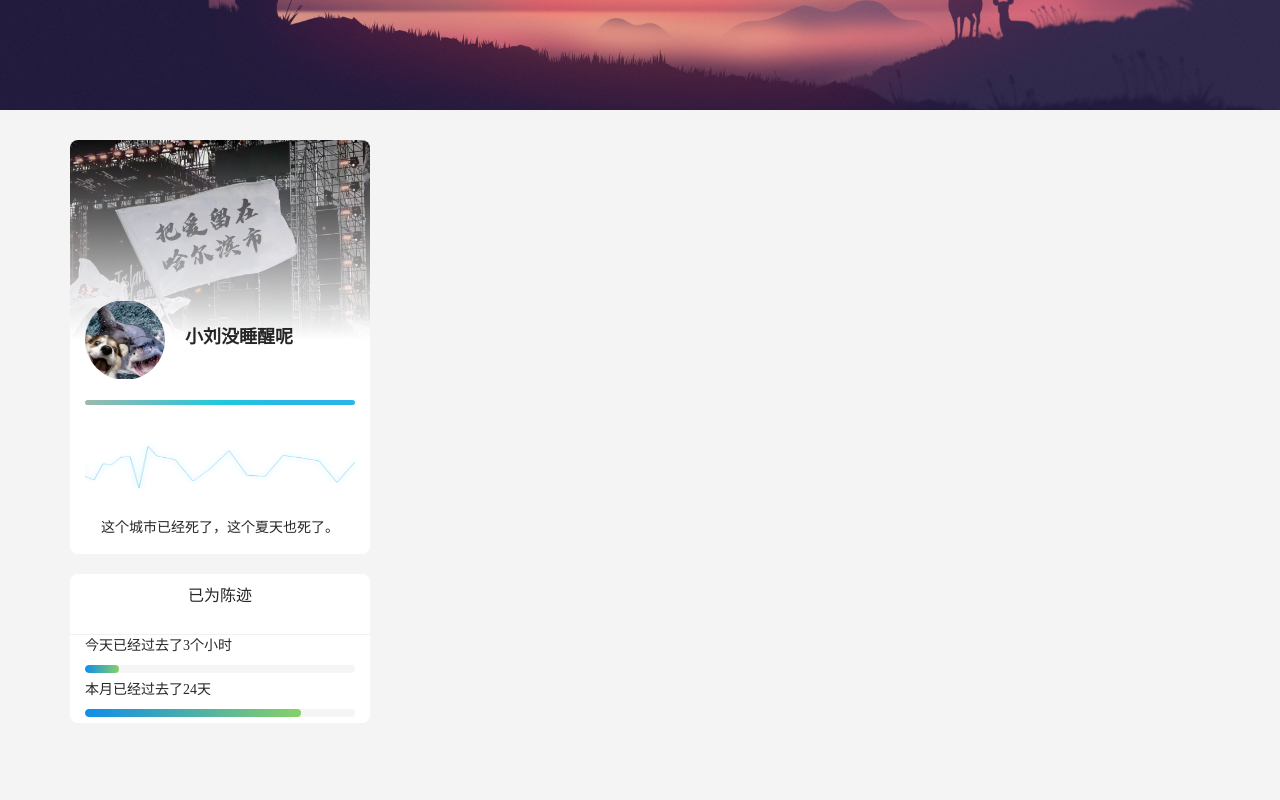
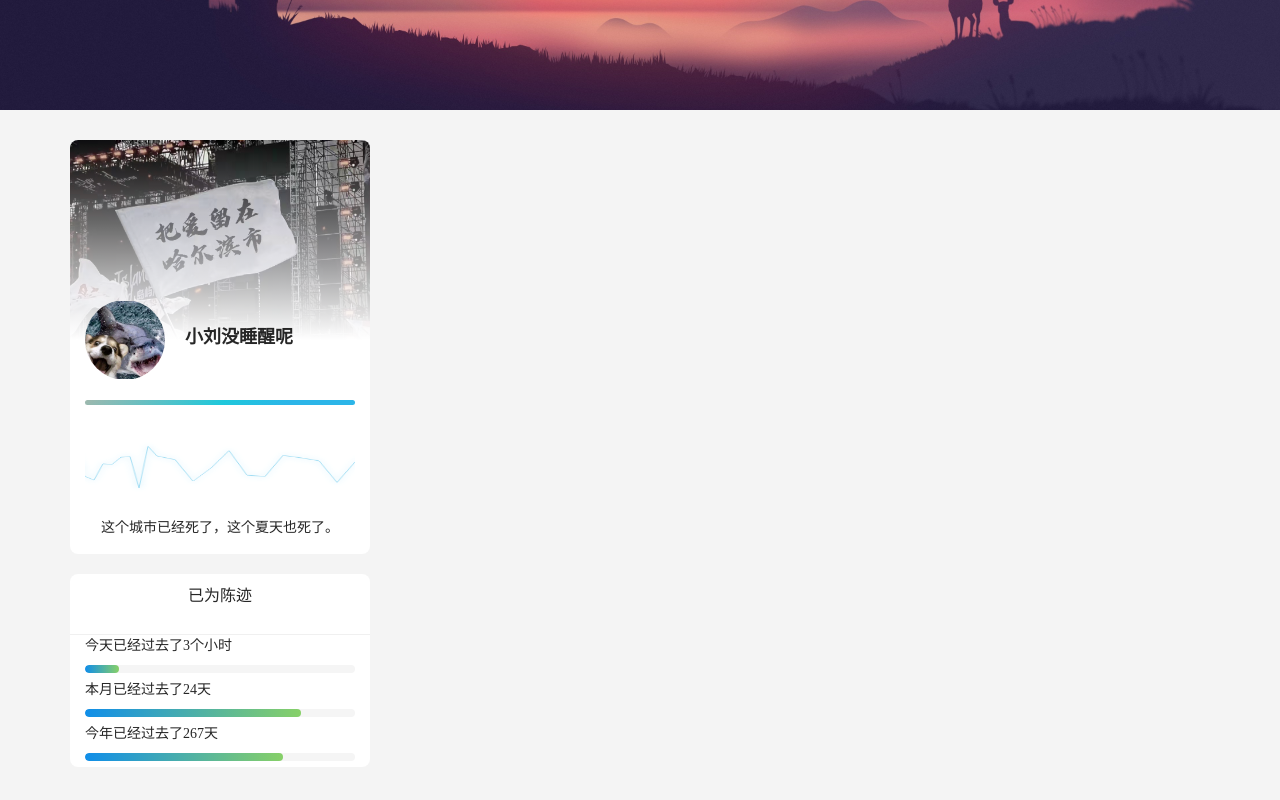
Before and after one commit to Aliuyanfeng/vue3-blogs, a Vue app: page /#/ in a window 1280 px wide. Shown: the part 490-1290 px from the top of the page. Built offline with nearby package versions, Linux system fonts and the light colour scheme.

Commit message:
feat:进度提示

```diff
--- a/src/views/Home.vue
+++ b/src/views/Home.vue
@@ -54,7 +54,18 @@
               :show-info="false"
             />
           </li>
-          <li></li>
+          <li>
+            <p>今年已经过去了{{passDayByYear}}天</p>
+            <a-progress
+              :stroke-color="{
+                from: '#108ee9',
+                to: '#87d068',
+              }"
+              :percent="passDayByYearPer"
+              status="active"
+              :show-info="false"
+            />
+          </li>
           <li></li>
         </ul>
       </div>
@@ -140,6 +151,46 @@ const passDay:number = new Date().getDate()  //本月是几号
 const totalDay:number = new Date(currentYear,currentMonth,0).getDate()  //获取本月有多少天
 
 const passDayPer = (passDay / totalDay) * 100
+
+/**
+ * @description: 计算今年过去了多少天
+ * @param {*}
+ * @return {*}
+ * @author: Aliuyanfeng
+ * @Date: 2021-11-06 15:18:48
+ */
+
+const passDayByYear = ref<number>(0);
+
+const passDayByYearPer = ref<number>(0)
+
+const totalDayByYear = ref<Date>()
+
+
+totalDayByYear.value= new Date(currentYear, 0); // 获取今年string
+
+const currentDayByYear = ref<Date>()
+
+currentDayByYear.value = new Date(currentYear, currentMonth-1, passDay); //获取今年当天的 string
+
+// 通过前后相减获得时间戳
+passDayByYear.value =(Number(currentDayByYear.value) - Number(totalDayByYear.value)) / (1000 * 60 * 60 * 24) + 1
+
+const numDayByYear = ref<number>(0) // 今年总共多少天
+
+numDayByYear.value = Number(totalDayByYear.value)
+
+
+if(currentYear % 4 === 0 && currentYear % 100 !== 0 && currentYear % 400 === 0){
+  numDayByYear.value = 366
+}else{
+  numDayByYear.value = 365
+}
+
+
+passDayByYearPer.value = (passDayByYear.value / numDayByYear.value) * 100
+
+
 
 
 
```
